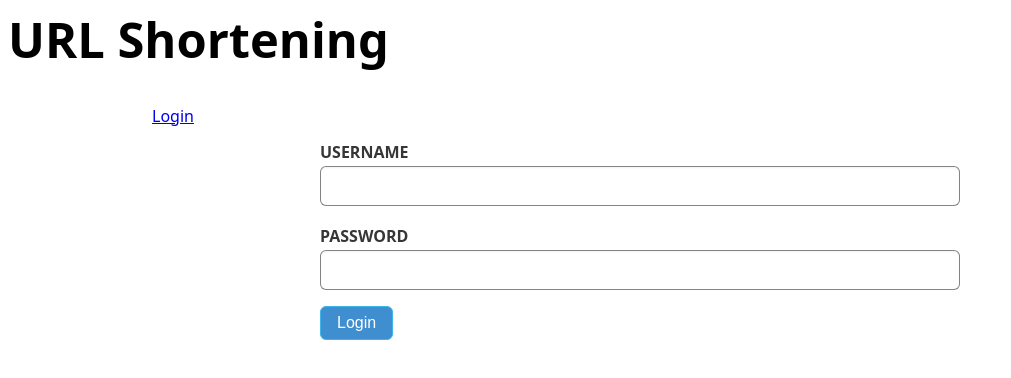
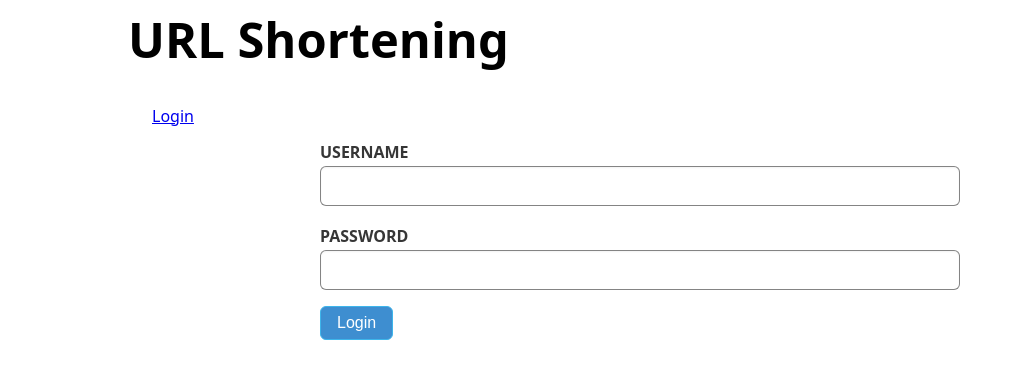
Before and after one commit to seanrreid/ccs-url-shorter, a React (Vite) app in the folder frontend/: page /login in a window 1280 px wide. Shown: the top 378 px of the page, without its empty margins (0-1011 px from the left). Built offline with nearby package versions, Linux system fonts and the light colour scheme.

Commit message:
Trying to add auth tracking to context

```diff
--- /dev/null
+++ b/frontend/src/AuthContext.jsx
@@ -0,0 +1,24 @@
+/* eslint-disable react/prop-types */
+import { createContext, useContext, useState, useEffect } from 'react';
+
+const AuthContext = createContext();
+
+export function AuthProvider({ children }) {
+    const [isAuth, setIsAuth] = useState(false);
+
+    useEffect(() => {
+        if (localStorage.getItem('access_token') !== null) {
+            setIsAuth(true);
+        }
+    }, []);
+
+    return (
+        <AuthContext.Provider value={{ isAuth, setIsAuth }}>
+            {children}
+        </AuthContext.Provider>
+    );
+}
+
+export function useAuth() {
+    return useContext(AuthContext);
+}
--- /dev/null
+++ b/frontend/src/components/MainNav.jsx
@@ -0,0 +1,21 @@
+import { Link } from 'react-router-dom';
+import { useAuth } from '../AuthContext';
+import { Nav } from './UI/Nav';
+
+export default function MainNav() {
+    const { isAuth } = useAuth();
+    return (
+        <Nav>
+            <ul>
+                <li>{isAuth ? <Link to='/'>Home</Link> : null}</li>
+                <li>
+                    {isAuth ? (
+                        <Link to='/logout'>Logout</Link>
+                    ) : (
+                        <Link to='/login'>Login</Link>
+                    )}
+                </li>
+            </ul>
+        </Nav>
+    );
+}
--- a/frontend/src/pages/loginPage.jsx
+++ b/frontend/src/pages/loginPage.jsx
@@ -39,7 +39,7 @@ export default function LoginPage() {
             localStorage.setItem('access_token', access);
             localStorage.setItem('refresh_token', refresh);
             console.log('LOGGED IN');
-            return navigate(`/`, { replace: true });
+            return navigate(`/`);
         } catch (error) {
             console.error('ERROR: ', error);
             return navigate(`/login`, { replace: true });
--- a/frontend/src/pages/logoutPage.jsx
+++ b/frontend/src/pages/logoutPage.jsx
@@ -28,6 +28,6 @@ export default function LogoutPage() {
     }
 
     useEffect(() => {
-        return navigate(`/login`, { replace: true });
+        return navigate(`/login`);
     }, [response, navigate]);
 }
--- a/frontend/src/routes/root.jsx
+++ b/frontend/src/routes/root.jsx
@@ -1,8 +1,8 @@
-import { useState, useEffect } from 'react';
-import { Outlet, Link } from 'react-router-dom';
+import { Outlet } from 'react-router-dom';
 import { createGlobalStyle } from 'styled-components';
+import { AuthProvider } from '../AuthContext';
 import { Wrapper } from '../components/UI/Wrapper';
-import { Nav } from '../components/UI/Nav';
+import MainNav from '../components/MainNav';
 
 const GlobalStyle = createGlobalStyle`
     html {
@@ -45,35 +45,20 @@ const GlobalStyle = createGlobalStyle`
 `;
 
 export default function Root() {
-    const [isAuth, setIsAuth] = useState(false);
-    useEffect(() => {
-        if (localStorage.getItem('access_token') !== null) {
-            setIsAuth(true);
-        }
-        return;
-    }, [isAuth]);
-
     return (
-        <>
+        <AuthProvider>
             <GlobalStyle />
-            <h1>URL Shortening</h1>
-            <Wrapper>
-                <Nav>
-                    <ul>
-                        <li>{isAuth ? <Link to='/'>Home</Link> : null}</li>
-                        <li>
-                            {isAuth ? (
-                                <Link to='/logout'>Logout</Link>
-                            ) : (
-                                <Link to='/login'>Login</Link>
-                            )}
-                        </li>
-                    </ul>
-                </Nav>
-            </Wrapper>
-            <Wrapper>
-                <Outlet />
-            </Wrapper>
-        </>
+            <header>
+                <Wrapper>
+                    <h1>URL Shortening</h1>
+                    <MainNav />
+                </Wrapper>
+            </header>
+            <main>
+                <Wrapper>
+                    <Outlet />
+                </Wrapper>
+            </main>
+        </AuthProvider>
     );
 }
```
